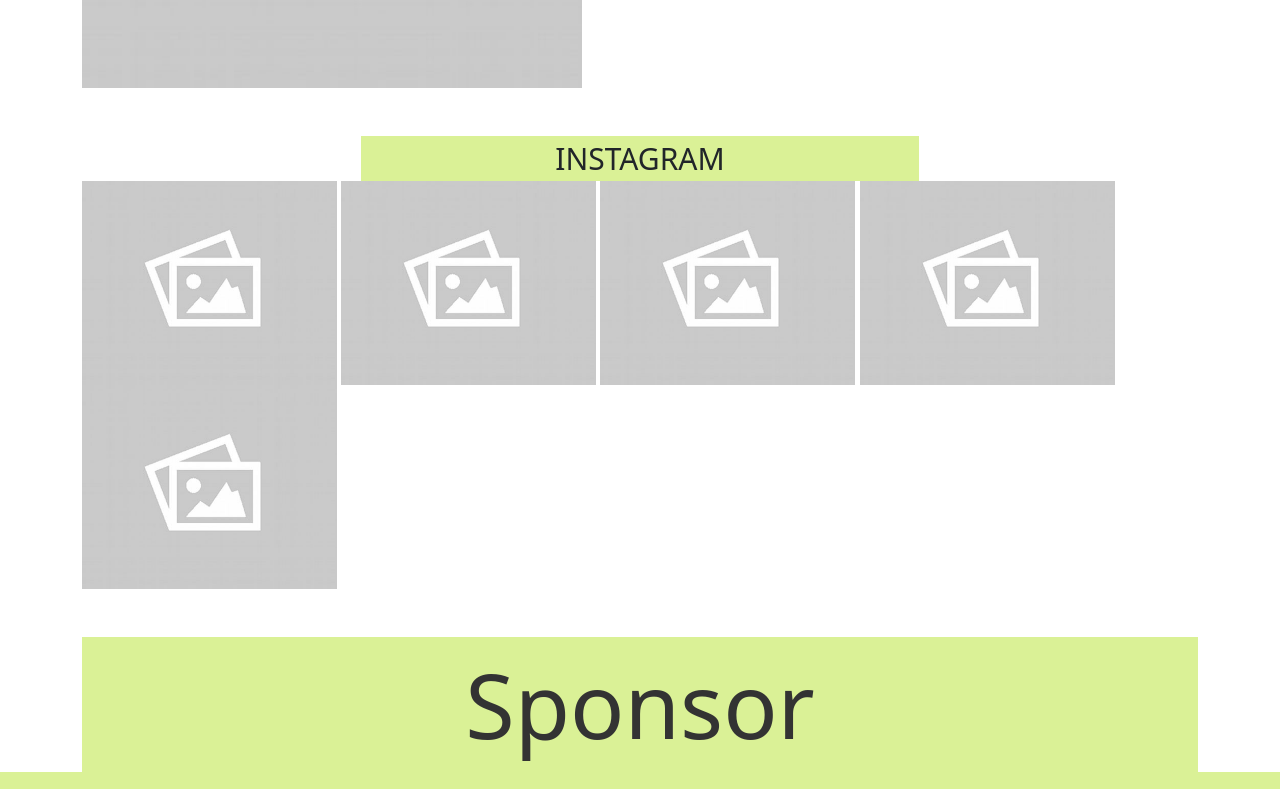
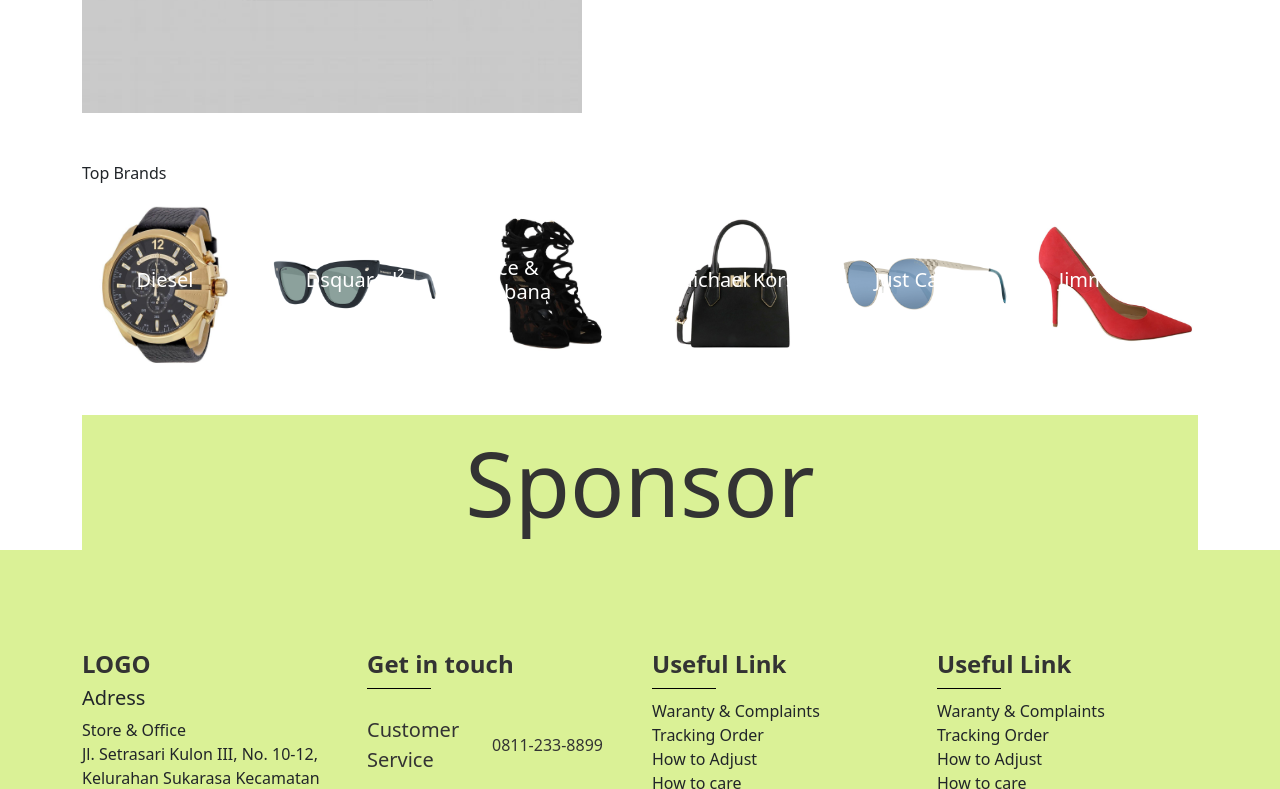
Before and after one commit to JovanaMiloshevska/LandingPage, a plain HTML site: page index.html in a window 1280 px wide. Shown: the part 1778-2567 px from the top of the page. Drawn offline with nearby package versions, Linux system fonts and the light colour scheme.

Commit message:
Add files via upload
New Top Brand Section

```diff
--- a/index.html
+++ b/index.html
@@ -80,10 +80,10 @@
         <div class="four-cards row ">
             <div class="jm-cards col mx-3 ">
                 <div class="jm-image-before-text">
-                    <img class="images-for-cards" src="imgs/empty.jpg" alt="Some random photo" width="200">
+                    <img class="jm-images-for-cards" src="imgs/ben-scott-tWb7IsL9CnY-unsplash 1.png" alt="Some random photo" width="200">
                 </div>
                 <div class="jm-text-behind-photo d-flex flex-column">
-                    <h4 class="jm-card-name-and-price">Singo Maple</h4>
+                    <h4 class="jm-name-of-the-product">Singo Maple</h4>
                     <span class="jm-discount">20% Off </span>
                     <span class="jm-strike-price"> Rp 1.500.000 </span>
                     <span class="jm-card-name-and-price">Rp 1.264.000</span>
@@ -99,10 +99,10 @@
             </div>
             <div class="jm-cards col mx-3 ">
                 <div class="jm-image-before-text">
-                    <img class="images-for-cards" src="imgs/empty.jpg" alt="Some random photo" width="200">
+                    <img class="jm-images-for-cards" src="imgs/ezgif-4-6712eb36f914 1.png" alt="Some random photo" width="200">
                 </div>
                 <div class="jm-text-behind-photo d-flex flex-column">
-                    <h4>Singo Ebony</h4>
+                    <h4 class="jm-name-of-the-product">Singo Ebony</h4>
                     <span class="jm-discount">20% Off </span>
                     <span class="jm-strike-price"> Rp 1.500.000 </span>
                     <span class="jm-card-name-and-price">Rp 1.264.000</span>
@@ -118,10 +118,10 @@
             </div>
             <div class="jm-cards col mx-3 ">
                 <div class="jm-image-before-text">
-                    <img class="images-for-cards" src="imgs/empty.jpg" alt="Some random photo" width="200">
+                    <img class="jm-images-for-cards" src="imgs/IMG_9191_f87ee6c1-c5ad-423e-bf82-c0b3ee2df44c_600x600 1.png" alt="Some random photo" width="200">
                 </div>
                 <div class="jm-text-behind-photo d-flex flex-column">
-                    <h4>Rakai Ebony</h4>
+                    <h4 class="jm-name-of-the-product">Rakai Ebony</h4>
                     <span class="jm-discount">20% Off </span>
                     <span class="jm-strike-price"> Rp 1.500.000 </span>
                     <span class="jm-card-name-and-price">Rp 1.264.000</span>
@@ -137,10 +137,10 @@
             </div>
             <div class="jm-cards col mx-3 ">
                 <div class="jm-image-before-text">
-                    <img class="images-for-cards" src="imgs/empty.jpg" alt="Some random photo" width="200">
+                    <img class="jm-images-for-cards" src="imgs/empty.jpg" alt="Some random photo" width="200">
                 </div>
                 <div class="jm-text-behind-photo d-flex flex-column">
-                    <h4>Way Kambas Mini Maple</h4>
+                    <h4 class="jm-name-of-the-product">Way Kambas Mini Maple</h4>
                     <span class="jm-discount">20% Off </span>
                     <span class="jm-strike-price"> Rp 1.500.000 </span>
                     <span class="jm-card-name-and-price">Rp 1.264.000</span>
@@ -276,17 +276,63 @@
         </div>
     </div>
 
-    <!--Instagram photos-->
+    <!--Top Brands-->
+
     <div class="container mt-5 mb-5">
-        <div class="jm-title-instagram">INSTAGRAM</div>
-        <div class="jm-instagram-photos ">
-            <img src="imgs/empty.jpg" alt="some image" width="255">
-            <img src="imgs/empty.jpg" alt="some image" width="255">
-            <img src="imgs/empty.jpg" alt="some image" width="255">
-            <img src="imgs/empty.jpg" alt="some image" width="255">
-            <img src="imgs/empty.jpg" alt="some image" width="255">
+        <div class="jm-title-top-brands">Top Brands</div>
+        <div class="row mt-3">
+        <a href="#" class="card d-flex flex-column justify-content-center text-white col-md-2 col-12 border-0">
+            <div class="jm-dark d-flex flex-column justify-content-center">
+                <img src="imgs/diesel-watch.jpg" class="card-img" alt="diesel-watch ">
+                <div class="jm-dark-overlay card-img-overlay d-flex flex-column justify-content-center align-items-center">
+                    <h5 class="card-title">Diesel</h5>
+                </div>
+            </div>
+        </a>
+        <a href="#" class="card d-flex flex-column justify-content-center text-white col-md-2 col-12 border-0">
+            <div class="jm-dark d-flex flex-column justify-content-center">
+                <img src="imgs/dsquard-glasses.png" class="card-img" alt="dsquard-glasses">
+                <div class="jm-dark-overlay card-img-overlay d-flex flex-column justify-content-center align-items-center">
+                    <h5 class="card-title">Dsquared²</h5>
+                </div>
+            </div>
+        </a>
+        <a href="#" class="card d-flex flex-column justify-content-center text-white col-md-2 col-12 border-0">
+            <div class="jm-dark d-flex flex-column justify-content-center">
+                <img src="imgs/dolce-shoes.jpg" class="card-img" alt="dolce&gabana-shoes">
+                <div class="jm-dark-overlay card-img-overlay d-flex flex-column justify-content-center align-items-center">
+                    <h5 class="card-title">Dolce & Gabbana</h5>
+                </div>
+            </div>
+        </a>
+        <a href="#" class="card d-flex flex-column justify-content-center text-white col-md-2 col-12 border-0">
+            <div class="jm-dark d-flex flex-column justify-content-center">
+                <img src="imgs/michaelKors-bag.jpg" class="card-img" alt="michaelKors-bag">
+                <div class="jm-dark-overlay card-img-overlay d-flex flex-column justify-content-center align-items-center">
+                    <h5 class="card-title">Michael Kors</h5>
+                </div>
+            </div>
+        </a>
+        <a href="#" class="card d-flex flex-column justify-content-center  text-white col-md-2 col-12 border-0">
+            <div class="jm-dark d-flex flex-column justify-content-center">
+                <img src="imgs/justcavalli-glasses.png" class="card-img" alt="justcavali-glasses">
+                <div class="jm-dark-overlay card-img-overlay d-flex flex-column justify-content-center align-items-center">
+                    <h5 class="card-title">Just Cavalli</h5>
+                </div>
+            </div>
+        </a>
+        <a href="#" class="card d-flex flex-column justify-content-center text-white col-md-2 col-12 border-0">
+            <div class="jm-dark d-flex flex-column justify-content-center">
+                <img src="imgs/jimmychoo-shoe.jpg" class="card-img" alt="jimmychoo-shoe">
+                <div class="jm-dark-overlay card-img-overlay d-flex flex-column justify-content-center align-items-center ">
+                    <h5 class="card-title">Jimmy Choo</h5>
+                </div>
+            </div>
+        </a>
         </div>
     </div>
+
+
     <div class="container mt-5 ">
         <div class="jm-title-sponsor">Sponsor</div>
     </div>
```
